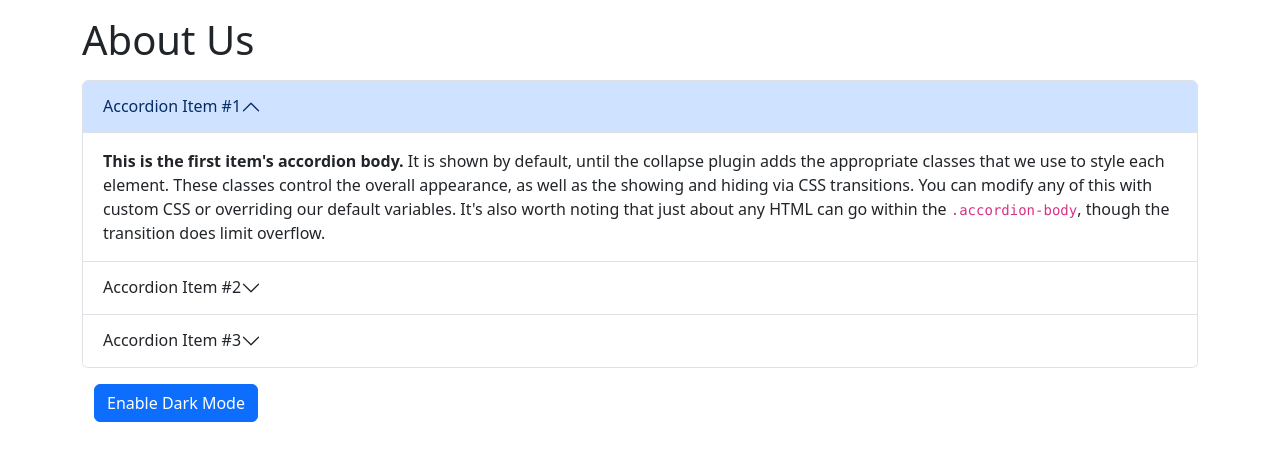
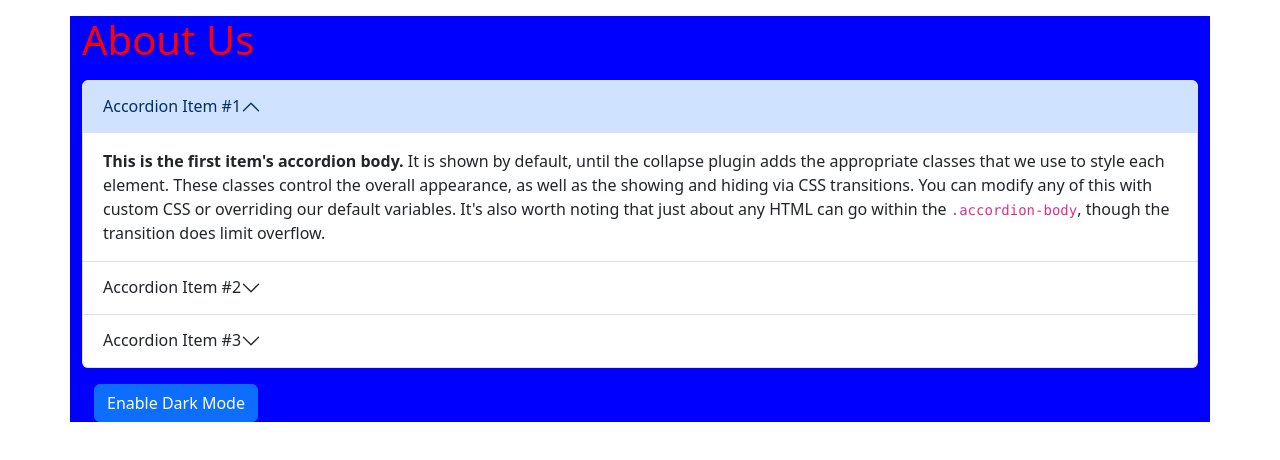
Before and after one commit to kwrdivyaraj100/textutils_react, a React (Create React App) app: page / in a window 1280 px wide. Shown: the top 460 px of the page. Built offline with nearby package versions, Linux system fonts and the light colour scheme.

Commit message:
Adding MyStyle Object in a style Attribute

```diff
--- a/src/components/About.jsx
+++ b/src/components/About.jsx
@@ -1,8 +1,13 @@
 import React from 'react';
 
 function About() {
+
+    let myStyle = {
+        color: 'red',
+        backgroundColor: 'blue'
+    }
     return (
-        <div className='container'>
+        <div className='container' style={myStyle}>
             <h1 className='my-3'>About Us</h1>
             <div class="accordion" id="accordionExample">
                 <div class="accordion-item">
```
